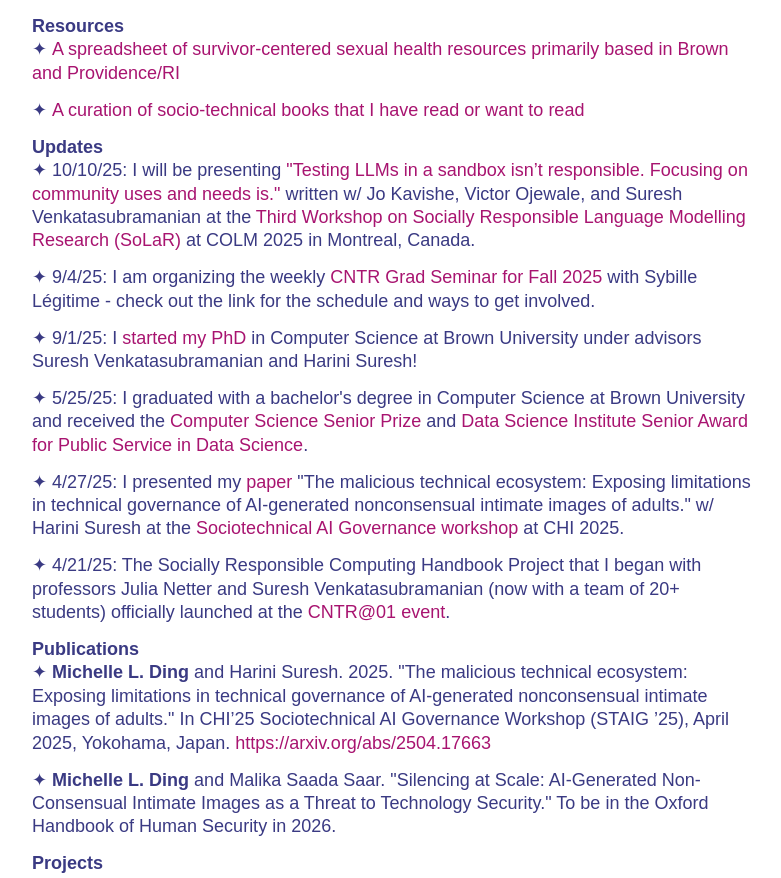
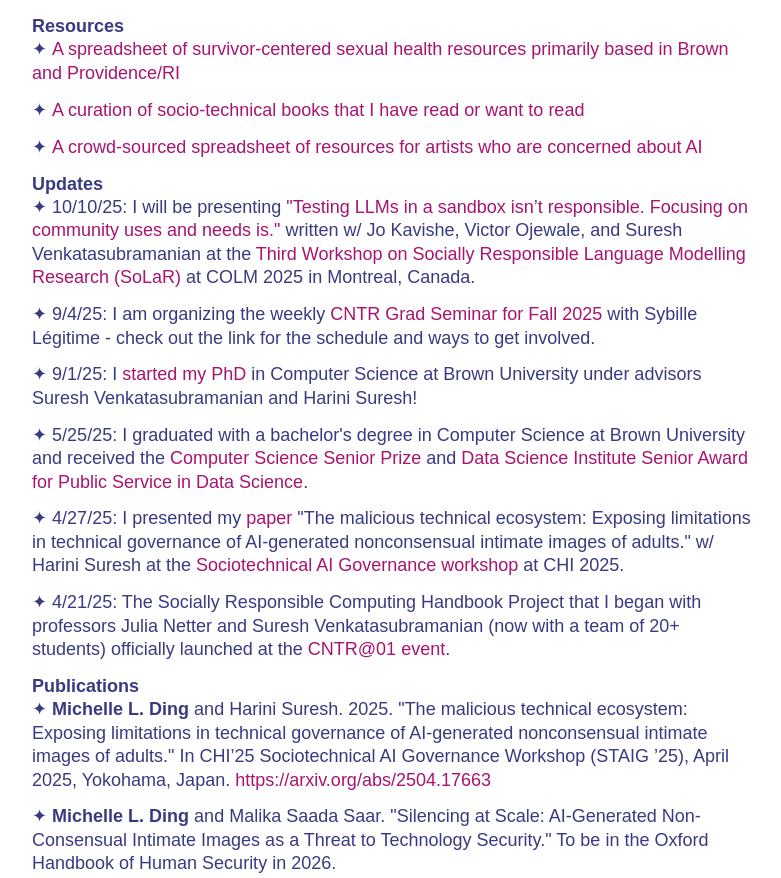
Before and after one commit to michelle-ding/michelle-ding.github.io, a React (Create React App) app: page / in a window 1280 px wide. Shown: the part 920-1798 px from the top of the page, without its empty margins (416-1197 px from the left). Built offline with nearby package versions, Linux system fonts and the light colour scheme; the HTML template or start-up script is replaced by a standard one.

Commit message:
artist resources

```diff
--- a/src/Body.tsx
+++ b/src/Body.tsx
@@ -332,6 +332,11 @@
                 <li><a target="_blank" id="ref" href="https://www.goodreads.com/review/list/181978928-michelle?order=d&shelf=michelles-sociotech-reads">
                 A curation of socio-technical books that I have read or want to read</a>
                 </li>
+                <li>
+                <a target="_blank" id="ref"
+                href="https://docs.google.com/spreadsheets/d/1XL17SFOEy12K_yALJxL9mgCyD2IAn6MTO9eB6iyb05c/edit?usp=sharing">
+                    A crowd-sourced spreadsheet of resources for artists who are concerned about AI</a>
+                </li>
             </div>
         </div>
     )
```
